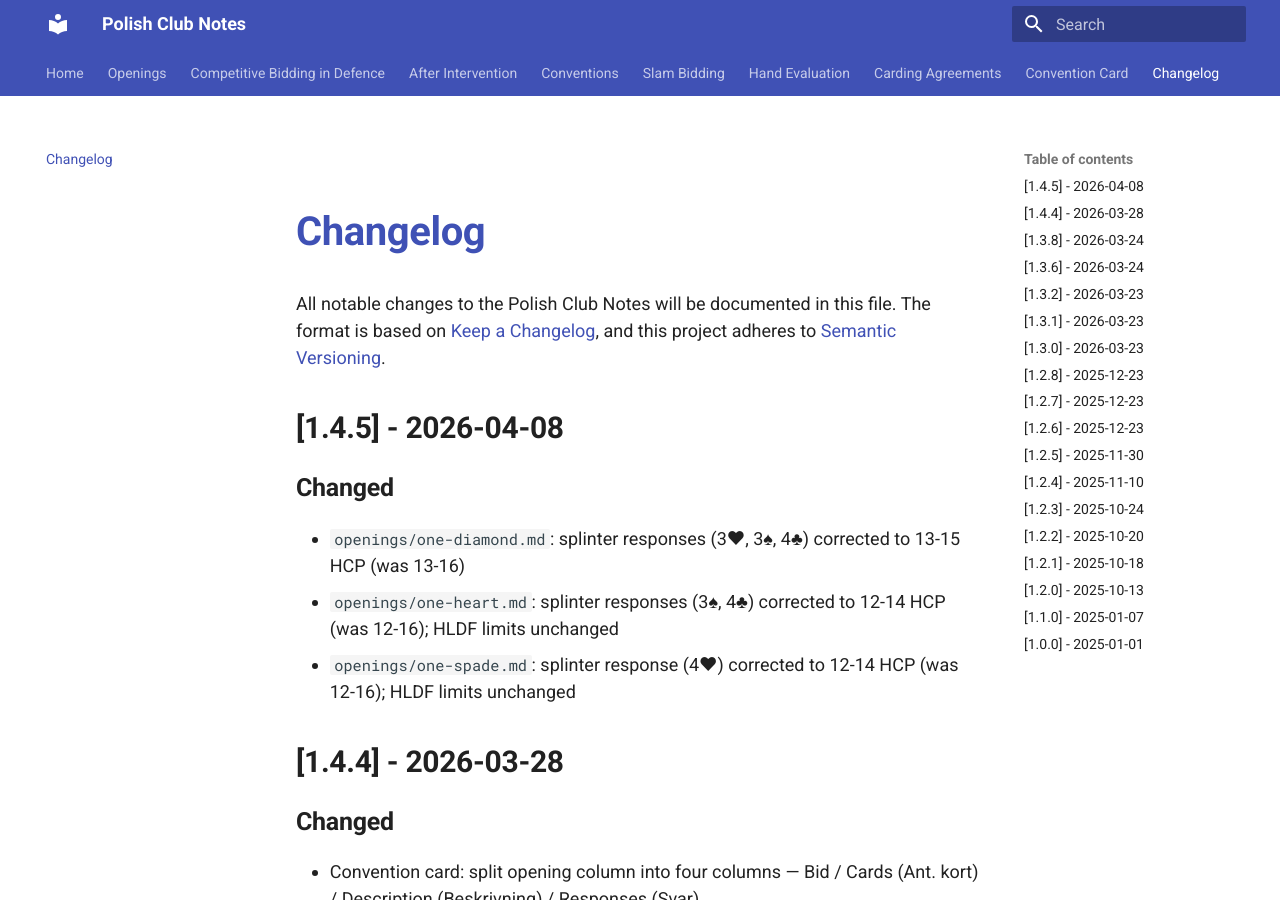
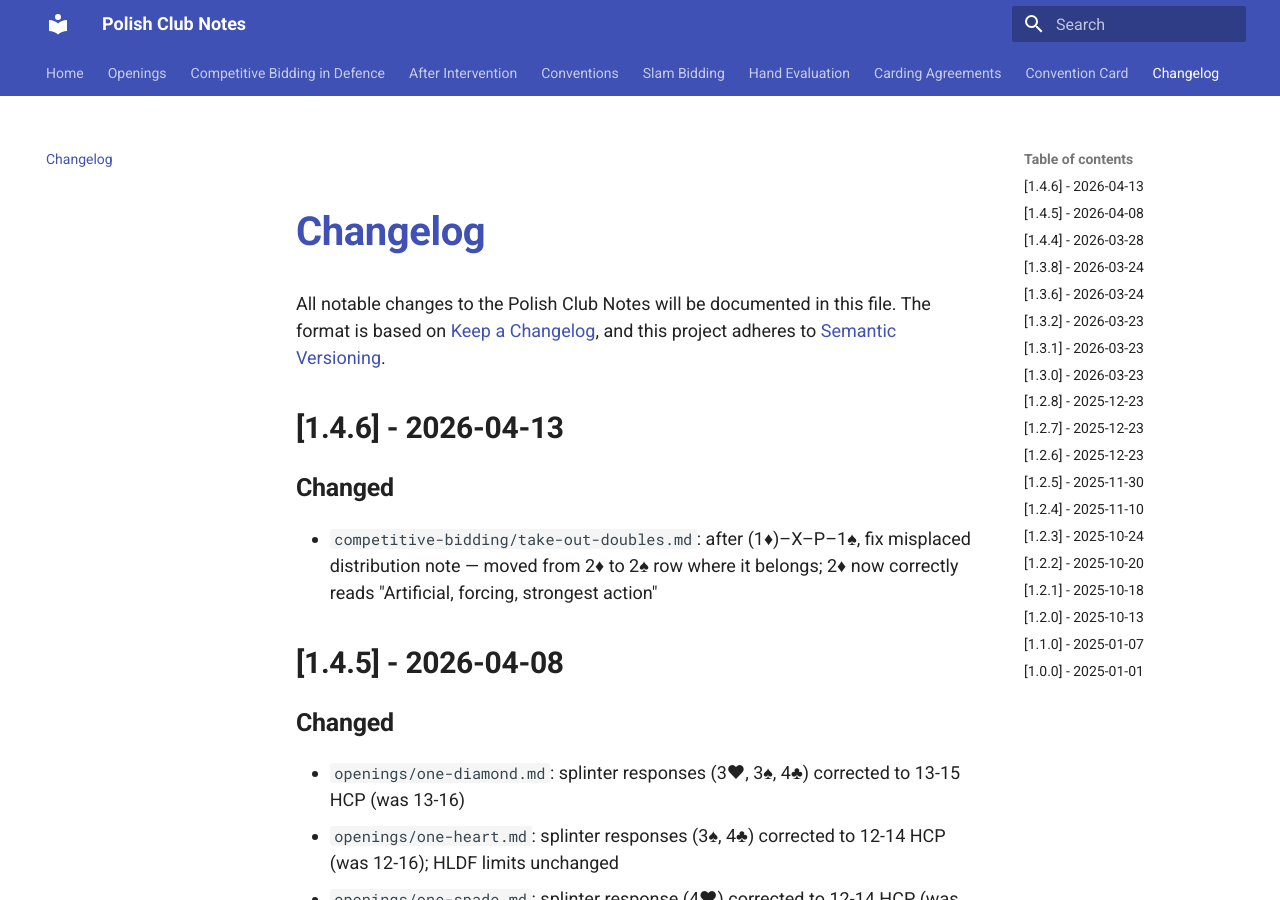
Before and after one commit to glindstrom/polish-club-notes, an MkDocs documentation site: the page built from docs/changelog.md, in a window 1280 px wide and 900 px high. Built offline with MkDocs 1.6.1 and Material for MkDocs 9.7.7, drawn with Linux system fonts in a browser that asks for light colours.

Commit message:
docs: fix misplaced distribution note in take-out double continuations (v1.4.6)
Move "may be weaker with very good distribution" from 2♦ row to 2♠ row
in doubler's continuations after (1♦)–X–P–1♠.

Co-Authored-By: Claude Sonnet 4.6 <noreply@anthropic.com>

```diff
--- a/docs/changelog.md
+++ b/docs/changelog.md
@@ -2,6 +2,10 @@
 All notable changes to the Polish Club Notes will be documented in this file.
 The format is based on [Keep a Changelog](https://keepachangelog.com/en/1.0.0/),
 and this project adheres to [Semantic Versioning](https://semver.org/spec/v2.0.0.html).
+
+## [1.4.6] - 2026-04-13
+### Changed
+- `competitive-bidding/take-out-doubles.md`: after (1♦)–X–P–1♠, fix misplaced distribution note — moved from 2♦ to 2♠ row where it belongs; 2♦ now correctly reads "Artificial, forcing, strongest action"
 
 ## [1.4.5] - 2026-04-08
 ### Changed
```
Also changed, not shown: docs/competitive-bidding/take-out-doubles.md (+2 -2 lines).
